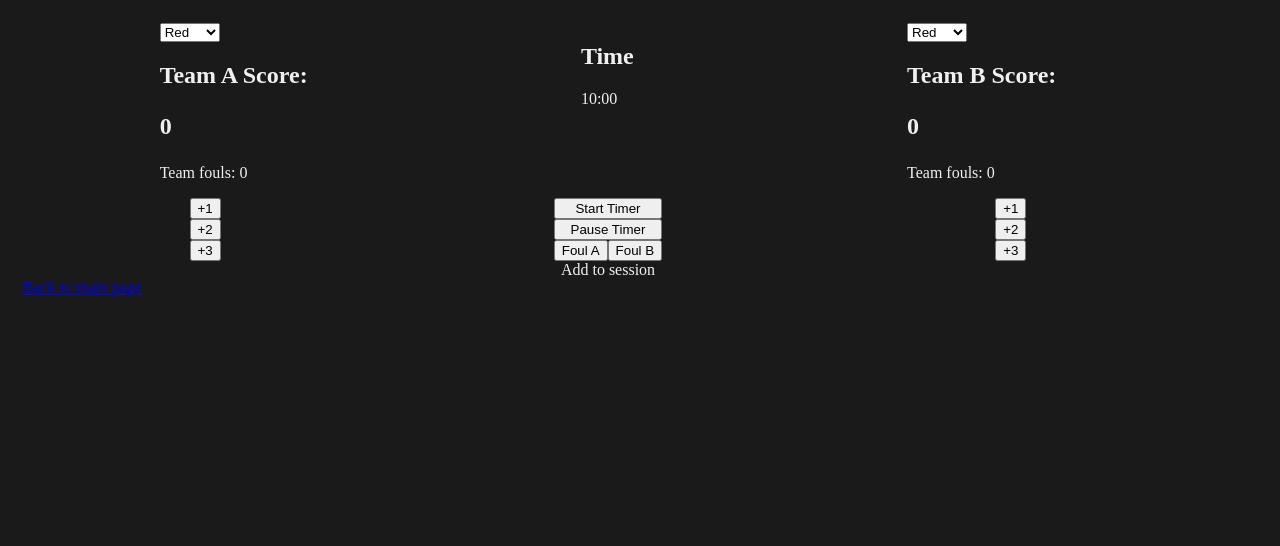
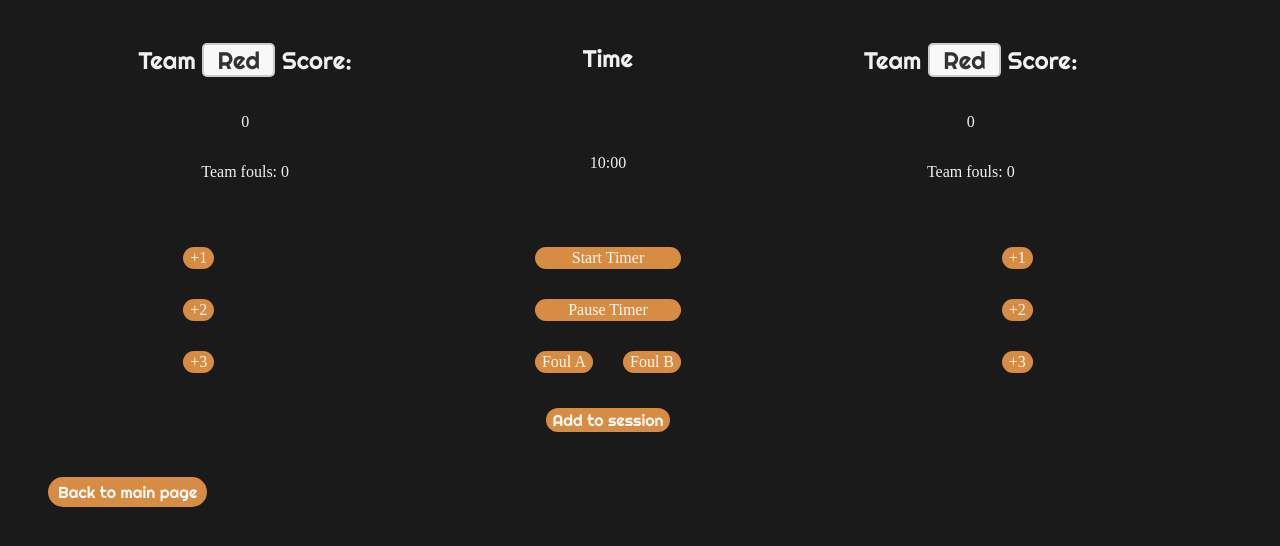
Before and after one commit to adulenchuk/score_count_app, a plain HTML site: page score.html in a window 1280 px wide. Drawn offline with Linux system fonts and the light colour scheme; a web font is replaced by a local one.

Commit message:
css layout finished

```diff
--- a/score.css
+++ b/score.css
@@ -1,5 +1,5 @@
 @import url("https://fonts.googleapis.com/css2?family=Modak&family=Righteous&display=swap");
-@import url('https://fonts.googleapis.com/css2?family=Righteous&family=Tiny5&display=swap');
+@import url("https://fonts.googleapis.com/css2?family=Righteous&family=Tiny5&display=swap");
 
 *,
 *:before,
@@ -32,10 +32,44 @@ div.container {
 .score {
   display: flex;
   justify-content: space-around;
+  #score__teamA {
+    display: flex;
+    flex-direction: column;
+    text-align: center;
+    h2 {
+      font-family: "Righteous";
+      font-weight: 200;
+    }
+  }
   #scoreA {
-    font-family: 'Tiny5';
+    font-family: "Tiny5";
   }
-
+  .timer_container {
+    text-align: center;
+    display: grid;
+    grid-template-rows: 1fr 2fr;
+    place-items: center;
+    h2 {
+      font-family: "Righteous";
+      font-weight: 200;
+    }
+    #timer {
+      font-family: "Tiny5";
+      font-weight: 200;
+    }
+  }
+  #score__teamB {
+    display: flex;
+    flex-direction: column;
+    text-align: center;
+    h2 {
+      font-family: "Righteous";
+      font-weight: 200;
+    }
+  }
+  #scoreB {
+    font-family: "Tiny5";
+  }
 }
 
 #control_section {
@@ -57,14 +91,36 @@ div.container {
 
 .submit_button {
   all: unset;
+  padding: 2px 7px;
+  margin: 20px auto;
+  font-family: "Righteous";
+  font-size: 16px;
+  background-color: var(--accent-text-color);
+  color: var(--text-color);
+  border-radius: 2cap;
   text-align: center;
+  cursor: pointer;
+}
+.submit_button:hover {
+  background-color: #0056b3;
 }
 
-/* .buttons {
+#back_to_main {
+  text-decoration: none;
+  text-align: center;
+  color: var(--text-color);
+  background-color: var(--accent-text-color);
+  border-radius: 2cap;
+  padding: 5px 10px;
+  margin: 25px auto 15px 25px;
+  font-family: "Righteous";
+}
+
+.buttons {
   all: unset;
   padding: 2px 7px;
   margin: 15px;
-    font-family: "Righteous";
+  font-family: "Tiny5";
   font-size: 16px;
   background-color: var(--accent-text-color);
   color: var(--text-color);
@@ -74,4 +130,27 @@ div.container {
 }
 .buttons:hover {
   background-color: #0056b3;
-  } */
+}
+
+/* Скидаємо стандартні стилі select */
+select {
+  all: unset; /* Скидає всі стандартні стилі */
+  padding: 2px;
+  background-color: #f8f8f8;
+  border: 2px solid #ccc;
+  border-radius: 5px;
+  color: #333;
+  cursor: pointer;
+  transition: border-color 0.3s ease;
+
+  /* Стилі для опцій */
+  option {
+    background-color: #fff;
+    color: #333;
+    padding: 10px;
+  }
+  /* Зміна стилю при наведенні */
+  select:hover {
+    border-color: var(--accent-text-color);
+  }
+}
--- a/score.html
+++ b/score.html
@@ -10,33 +10,41 @@
     <div class="container">
       <div class="score">
         <div id="score__teamA">
+          <h2>
+            Team
             <select name="jerseyTypeA">
               <option>Red</option>
               <option>Green</option>
               <option>Blue</option>
             </select>
-          <h2>Team A Score: <p id="scoreA">0</p></h2>
+            Score:
+          </h2>
+          <p id="scoreA">0</p>
           <p>Team fouls: <span id="foulCountA">0</span></p>
         </div>
         <div class="timer_container">
           <h2>Time</h2>
-          <span id="timer">00:00</span>
+          <p id="timer">00:00</p>
         </div>
         <div id="score__teamB">
+          <h2>
+            Team
             <select name="jerseyTypeB">
               <option>Red</option>
               <option>Green</option>
               <option>Blue</option>
             </select>
-          <h2>Team B Score: <p id="scoreB">0</p></h2>
+            Score:
+          </h2>
+          <p id="scoreB">0</p>
           <p>Team fouls: <span id="foulCountB">0</span></p>
         </div>
       </div>
       <div id="control_section">
         <div class="points">
-          <button class="buttons" data-team="A" data-points="1">+1</button>
-          <button class="buttons" data-team="A" data-points="2">+2</button>
-          <button class="buttons" data-team="A" data-points="3">+3</button>
+          <button class="buttons points" data-team="A" data-points="1">+1</button>
+          <button class="buttons points" data-team="A" data-points="2">+2</button>
+          <button class="buttons points" data-team="A" data-points="3">+3</button>
         </div>
         <div class="time_control">
           <button class="buttons" id="startTimer">Start Timer</button>
@@ -47,15 +55,15 @@
           </div>
         </div>
         <div class="points">
-          <button class="buttons" data-team="B" data-points="1">+1</button>
-          <button class="buttons" data-team="B" data-points="2">+2</button>
-          <button class="buttons" data-team="B" data-points="3">+3</button>
+          <button class="buttons points" data-team="B" data-points="1">+1</button>
+          <button class="buttons points" data-team="B" data-points="2">+2</button>
+          <button class="buttons points" data-team="B" data-points="3">+3</button>
         </div>
       </div>
-      <button class="buttons submit_button" name="submitBtn" type="submit">
+      <button class="submit_button" name="submitBtn" type="submit">
         Add to session
       </button>
-      <a href="index.html">Back to main page</a>
+      <a id="back_to_main" href="index.html">Back to main page</a>
     </div>
     <footer></footer>
     <script src="score.js"></script>
--- a/styles.css
+++ b/styles.css
@@ -13,12 +13,18 @@
   --background-color: #1a1a1a;
 }
 
-body {
+html, body {
   /* background-image: url(./img/bg-image.png);
     background-attachment: fixed;
     background-size: 100vw 100vh; */
   background-color: var(--background-color);
   color: var(--text-color);
+
+  height: 100%; /* Займаємо 100% висоти вікна */
+  margin: 0; /* Забираємо відступи браузера */
+  display: flex;
+  justify-content: center; /* Центрування по горизонталі */
+  align-items: center; /* Центрування по вертикалі */
 }
 
 .container {
```
Lines whose indentation alone changed are shown as unchanged.
